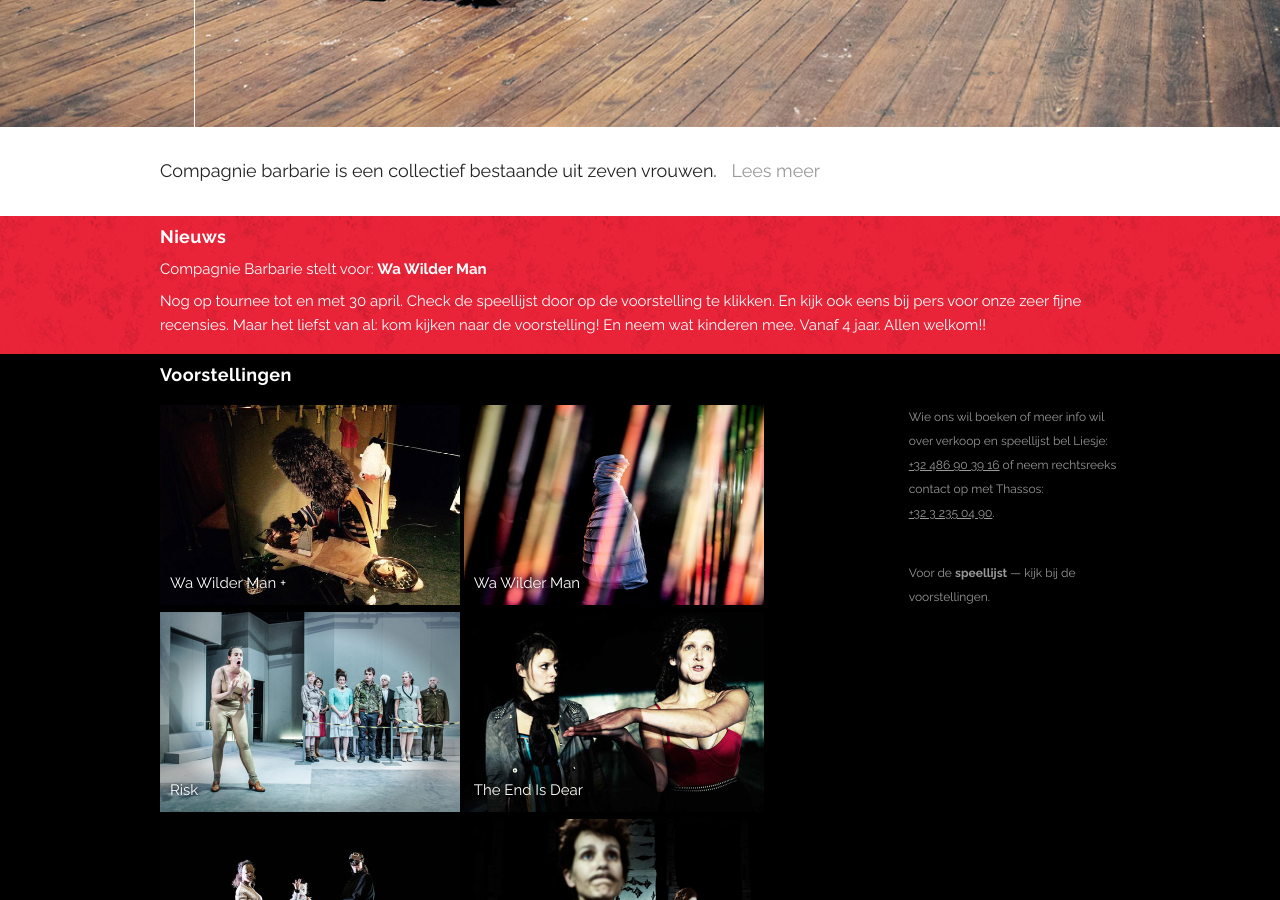
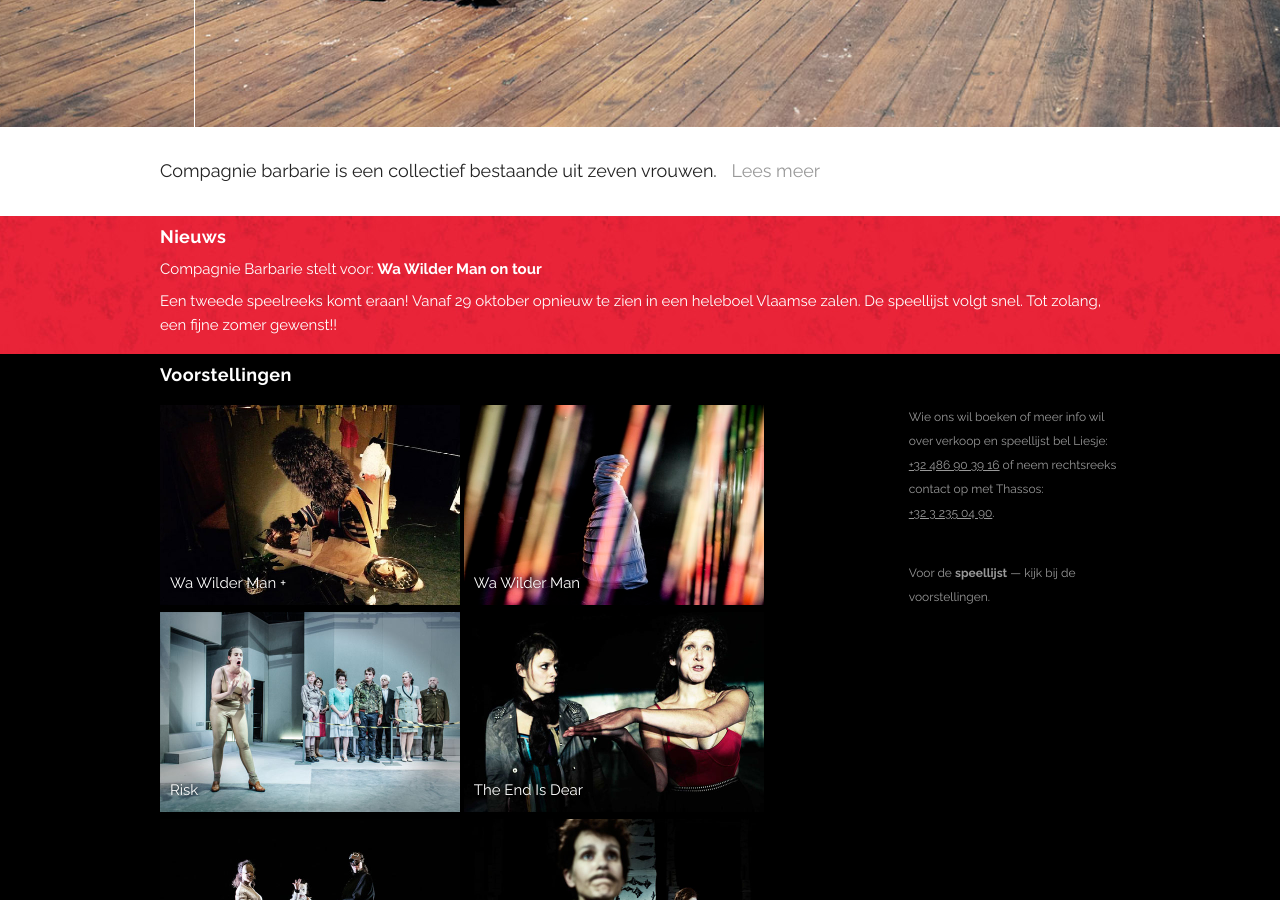
Before and after one commit to ciebarbarie/ciebarbarie, a Jekyll site: the page built from index.md, in a window 1280 px wide and 900 px high, scrolled down 773 px. Built offline with Jekyll 4.4.1, drawn with Linux system fonts in a browser that asks for light colours; some web fonts are replaced.

Commit message:
Update index.md

```diff
--- a/index.md
+++ b/index.md
@@ -31,6 +31,6 @@ performances:
     title: Undertwasser Wasserwasser
 ---
 
-Compagnie Barbarie stelt voor: <strong>Wa Wilder Man</strong>
+Compagnie Barbarie stelt voor: <strong>Wa Wilder Man on tour </strong>
 
-Nog op tournee tot en met 30 april. Check de speellijst door op de voorstelling te klikken. En kijk ook eens bij pers voor onze zeer fijne recensies. Maar het liefst van al: kom kijken naar de voorstelling! En neem wat kinderen mee. Vanaf 4 jaar. Allen welkom!!
+Een tweede speelreeks komt eraan! Vanaf 29 oktober opnieuw te zien in een heleboel Vlaamse zalen. De speellijst volgt snel. Tot zolang, een fijne zomer gewenst!!
```
